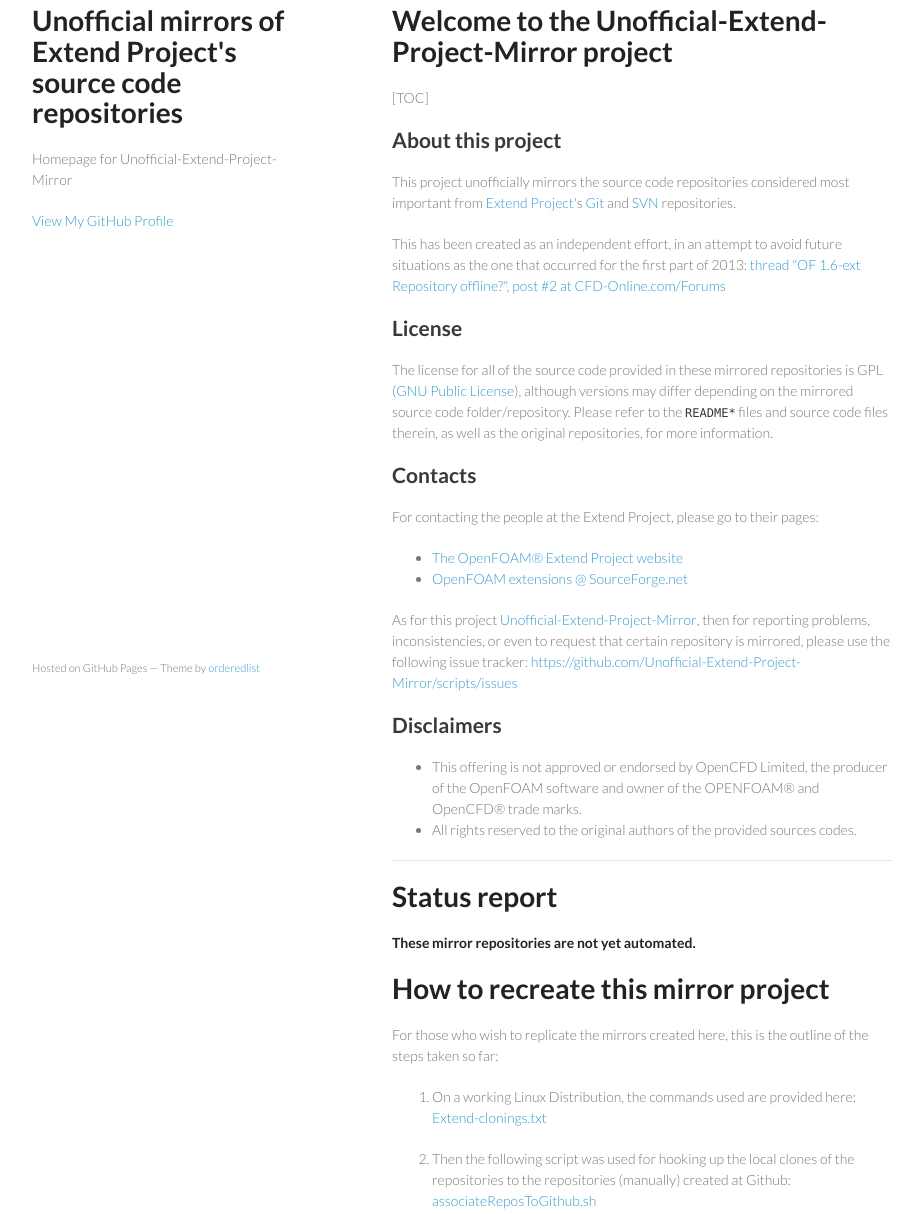
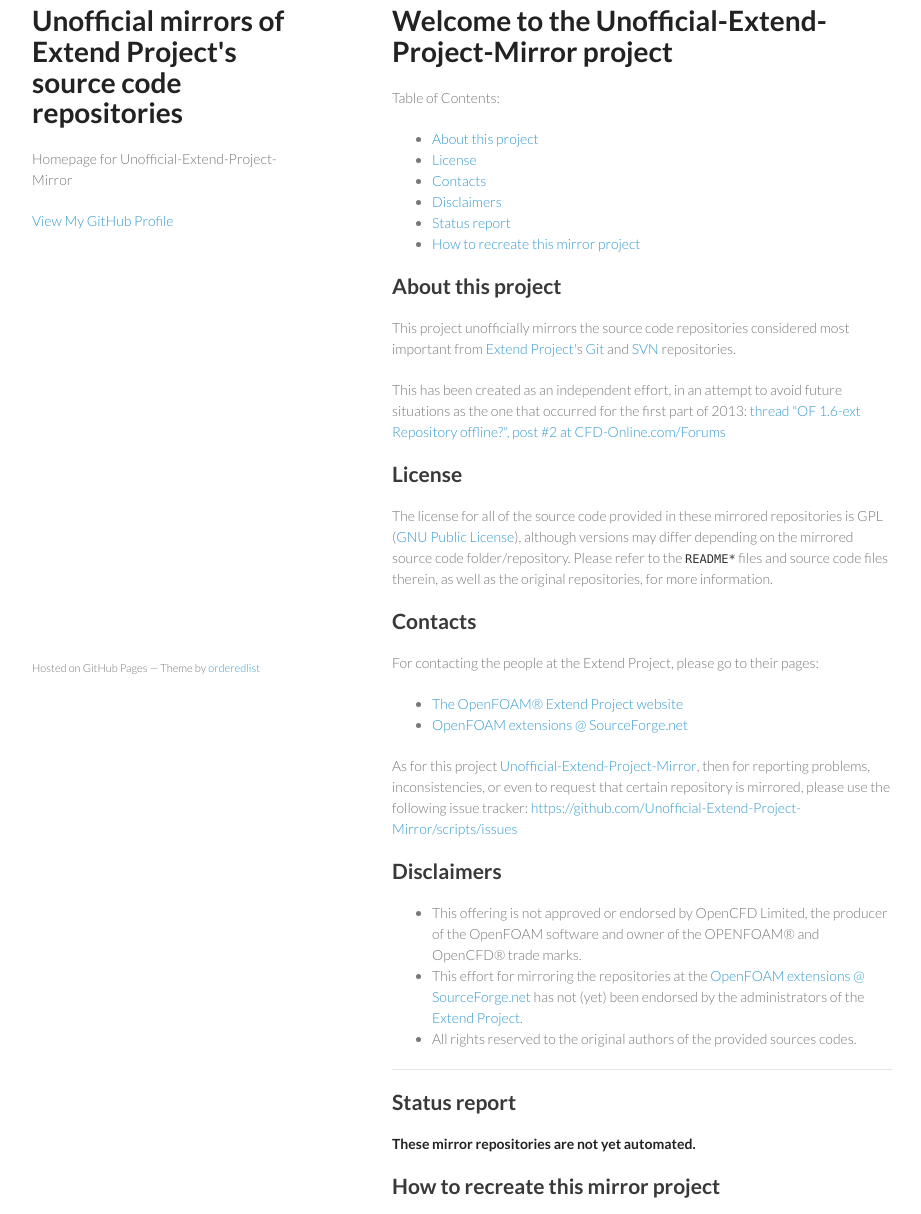
Before and after one commit to Unofficial-Extend-Project-Mirror/Unofficial-Extend-Project-Mirror.github.io, a plain HTML site: page index.html in a window 1280 px wide. Shown: the part 53-1267 px from the top of the page, without its empty margins (178-1099 px from the left). Drawn offline with Linux system fonts and the light colour scheme.

Commit message:
Replace master branch with page content via GitHub

```diff
--- a/index.html
+++ b/index.html
@@ -26,9 +26,16 @@
         <h1>
 <a name="welcome-to-the-unofficial-extend-project-mirror-project" class="anchor" href="#welcome-to-the-unofficial-extend-project-mirror-project"><span class="octicon octicon-link"></span></a>Welcome to the Unofficial-Extend-Project-Mirror project</h1>
 
-<p>[TOC]</p>
+<p>Table of Contents:</p>
 
-<h2>
+<ul>
+<li><a href="#about-this-project">About this project</a></li>
+<li><a href="#license">License</a></li>
+<li><a href="#contacts">Contacts</a></li>
+<li><a href="#disclaimers">Disclaimers</a></li>
+<li><a href="#status-report">Status report</a></li>
+<li><a href="#how-to-recreate-this-mirror-project">How to recreate this mirror project</a></li>
+</ul><h2>
 <a name="about-this-project" class="anchor" href="#about-this-project"><span class="octicon octicon-link"></span></a>About this project</h2>
 
 <p>This project unofficially mirrors the source code repositories considered most important from <a href="http://www.extend-project.de/">Extend Project</a>'s <a href="http://sourceforge.net/p/openfoam-extend/_list/git">Git</a> and <a href="http://sourceforge.net/p/openfoam-extend/svn/HEAD/tree/">SVN</a> repositories.</p>
@@ -55,14 +62,15 @@
 
 <ul>
 <li>This offering is not approved or endorsed by OpenCFD Limited, the producer of the OpenFOAM software and owner of the OPENFOAM®  and OpenCFD®  trade marks.</li>
+<li>This effort for mirroring the repositories at the <a href="http://sourceforge.net/projects/openfoam-extend/">OpenFOAM extensions @ SourceForge.net</a> has not (yet) been endorsed by the administrators of the <a href="http://www.extend-project.de/">Extend Project</a>.</li>
 <li>All rights reserved to the original authors of the provided sources codes.</li>
-</ul><hr><h1>
-<a name="status-report" class="anchor" href="#status-report"><span class="octicon octicon-link"></span></a>Status report</h1>
+</ul><hr><h2>
+<a name="status-report" class="anchor" href="#status-report"><span class="octicon octicon-link"></span></a>Status report</h2>
 
 <p><strong>These mirror repositories are not yet automated.</strong></p>
 
-<h1>
-<a name="how-to-recreate-this-mirror-project" class="anchor" href="#how-to-recreate-this-mirror-project"><span class="octicon octicon-link"></span></a>How to recreate this mirror project</h1>
+<h2>
+<a name="how-to-recreate-this-mirror-project" class="anchor" href="#how-to-recreate-this-mirror-project"><span class="octicon octicon-link"></span></a>How to recreate this mirror project</h2>
 
 <p>For those who wish to replicate the mirrors created here, this is the outline of the steps taken so far:</p>
 
```
Also changed, not shown: params.json (+1 -1 lines).
